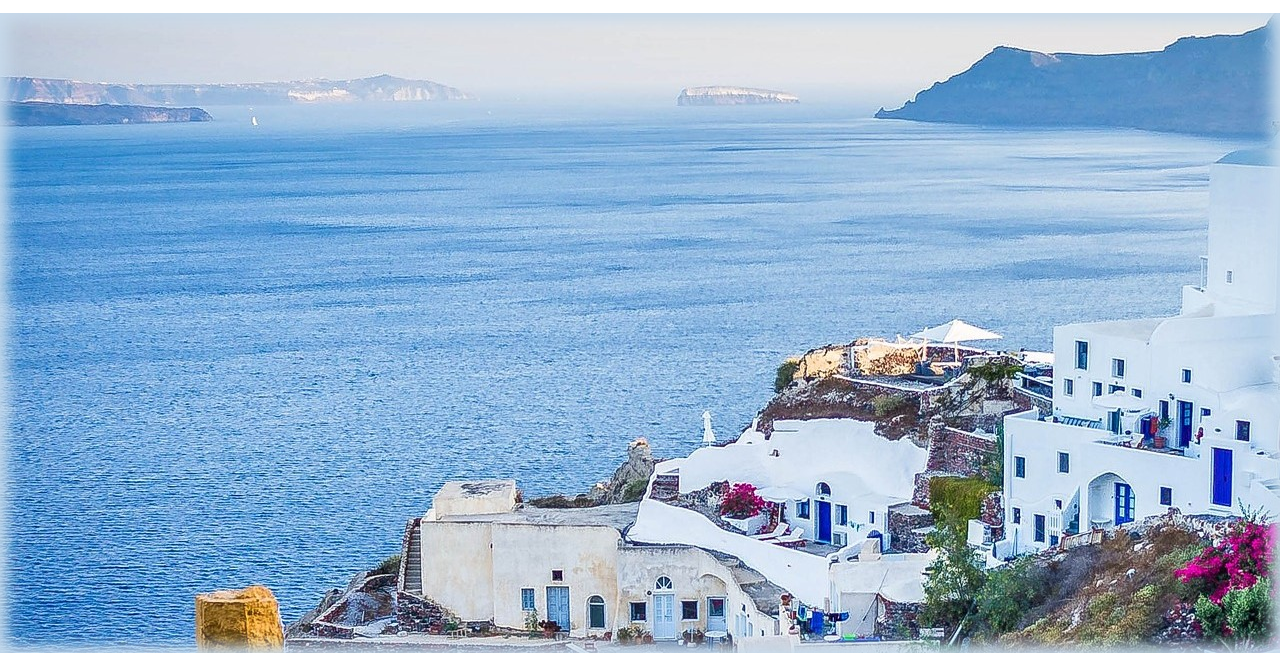
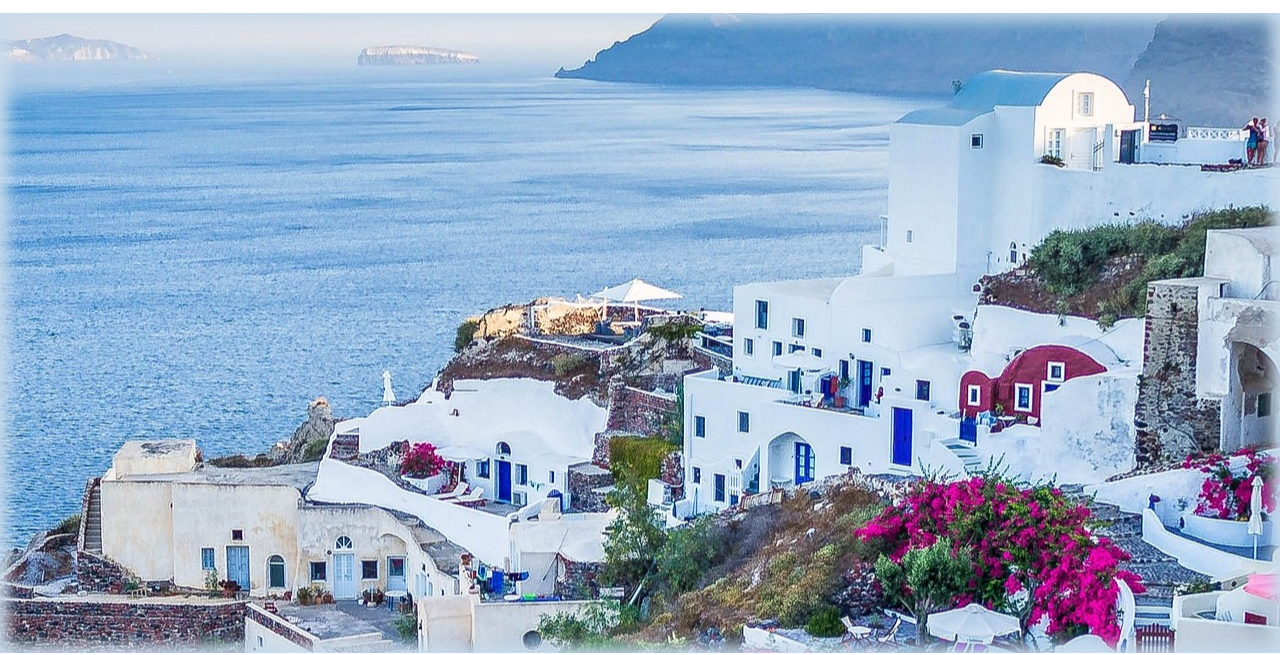
Before and after one commit to AvoDjan/monsitevoyage, a plain HTML site: page index.html in a window 1280 px wide. Shown: the part 179-834 px from the top of the page. Drawn offline with Linux system fonts and the light colour scheme.

Commit message:
test no-repeat

```diff
--- a/css/styles.css
+++ b/css/styles.css
@@ -118,6 +118,7 @@ header ul li a
     box-shadow: 0 0 1rem 0.5rem #C8DBEC inset;
     margin-top: 1rem;
     margin-bottom: 2rem;
+    background: center no-repeat;
 }
 
 
```
